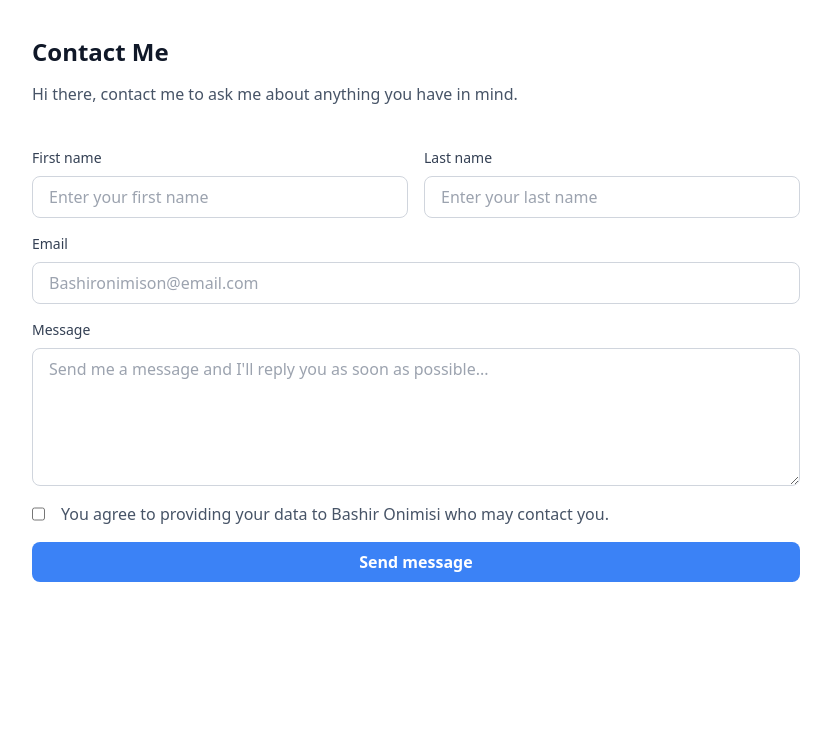
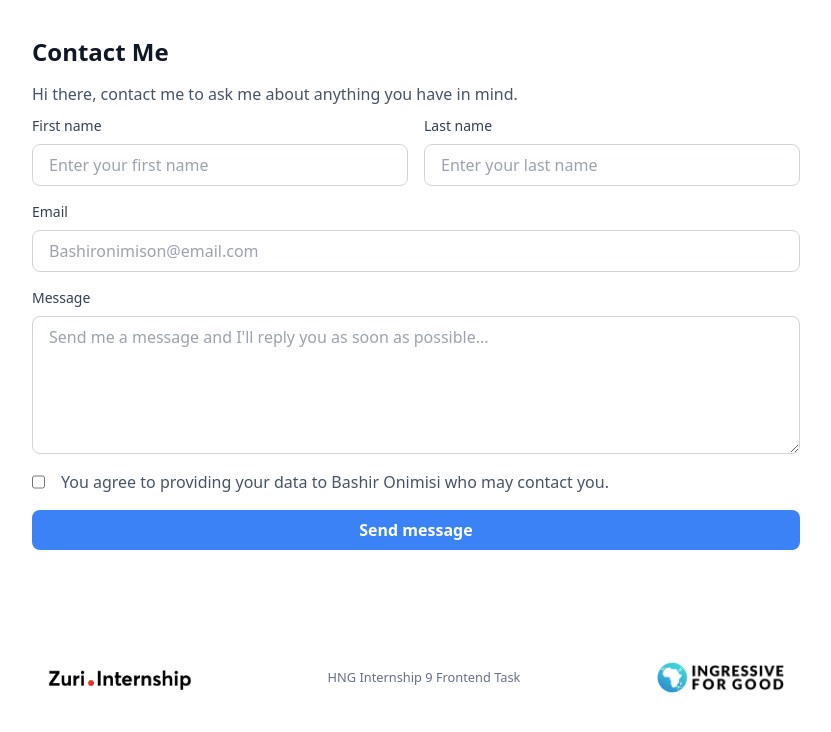
Before and after one commit to Onimison/linktreeclone, a React (Create React App) app: page /contact in a window 1280 px wide. Shown: the top 732 px of the page, without its empty margins (224-1055 px from the left). Built offline with nearby package versions, Linux system fonts and the light colour scheme.

Commit message:
feat: added a footer to the contact page

```diff
--- a/src/components/Contact/contact.js
+++ b/src/components/Contact/contact.js
@@ -1,6 +1,10 @@
 import React from 'react'
+import Footer from '../../components/Footer/footer';
+const contact = () => {
+    const onSubmitHandler = (event) => {
+        event.preventDefault();
+    };
 
-const contact = () => {
     return (
         <div className='py-8 px-4 container mx-auto text-[#475467] max-w-[50rem]' >
             <div className='gap-5'>
@@ -12,10 +16,10 @@ const contact = () => {
                 </p>
             </div>
 
-            <form className="py-8 flex flex-col gap-4">
+            <form className="mb-20 y-8 flex flex-col gap-4" onSubmit={onSubmitHandler}>
                 <div className="flex flex-col gap-4 md:flex-row">
                     <div className="flex flex-col gap-2 w-full">
-                        <label className="text-[#344054] text-sm font-medium">First name</label>
+                        <label htmlFor='first_name' className="  text-[#344054] text-sm font-medium">First name</label>
                         <input
                             id="first_name"
                             placeholder="Enter your first name"
@@ -25,7 +29,7 @@ const contact = () => {
                     </div>
 
                     <div className="flex flex-col gap-2 w-full">
-                        <label className="text-[#344054] text-sm font-medium">Last name</label>
+                        <label htmlFor='last_name' className="text-[#344054] text-sm font-medium">Last name</label>
                         <input
                             id="last_name"
                             placeholder="Enter your last name"
@@ -46,7 +50,7 @@ const contact = () => {
                 </div>
 
                 <div className="flex flex-col gap-2">
-                    <label className="text-[#344054] text-sm font-medium">Message</label>
+                    <label htmlFor='message' className="text-[#344054] text-sm font-medium">Message</label>
                     <textarea
                         id="message"
                         placeholder="Send me a message and I'll reply you as soon as possible..."
@@ -64,15 +68,16 @@ const contact = () => {
                     </label>
                 </div>
 
-                <div className='bg-blue-500  text-white font-bold py-2 px-4 rounded-lg'>
+                <div className='bg-blue-500  text-white font-bold py-2 px-4 rounded-lg hover:bg-[#175CD3] focus:bg-blue focus:shadow-[0px_1px_2px_rgba(16,24,40,0.05),0px_0px_0px_4px_#D1E9FF]'>
                     <button
                         id="btn__submit"
-                        className="px-2 bg-blue w-full text-white rounded-lg font-semibold"
+                        className="px-2 bg-blue w-full text-white rounded-lg font-semibold "
                     >
                         Send message
                     </button>
                 </div>
             </form>
+            <Footer />
         </div>
     )
 }
```
